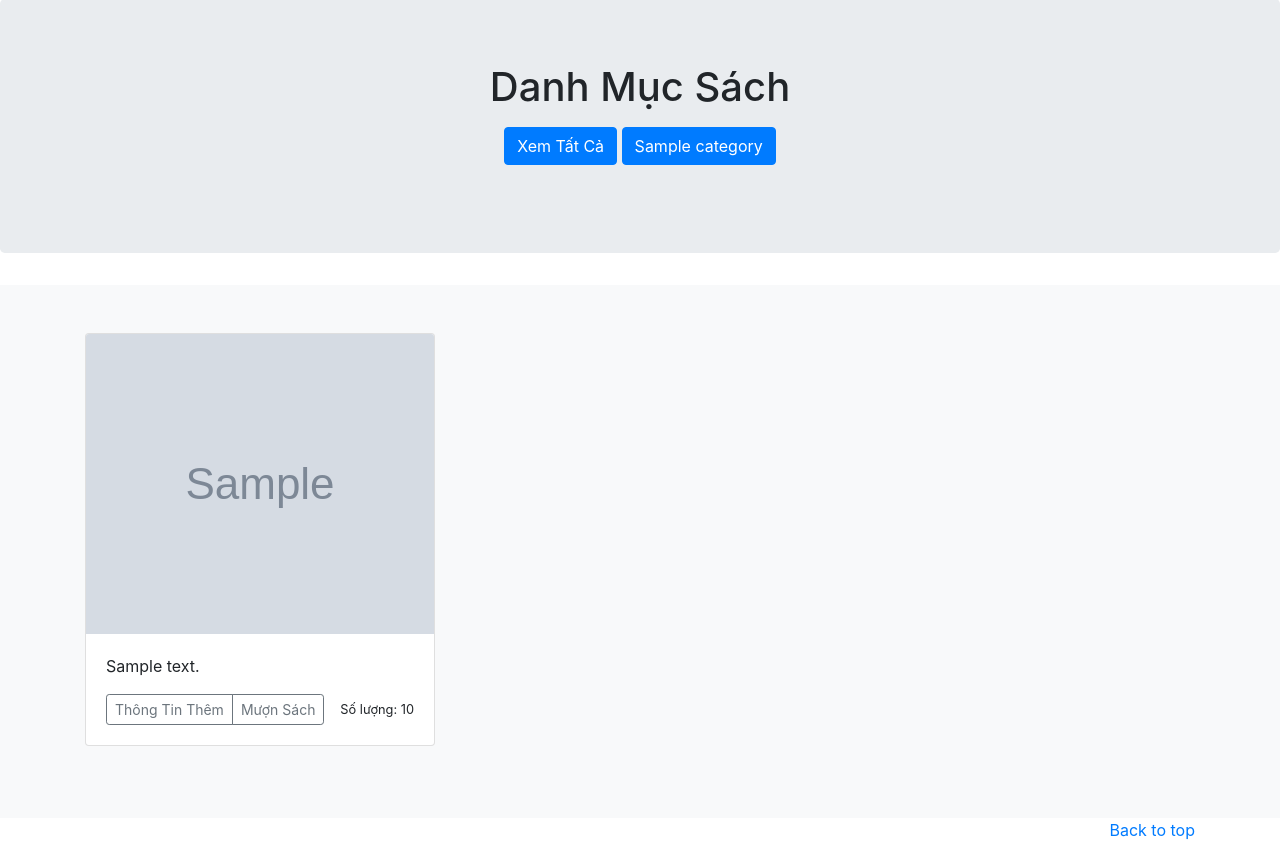
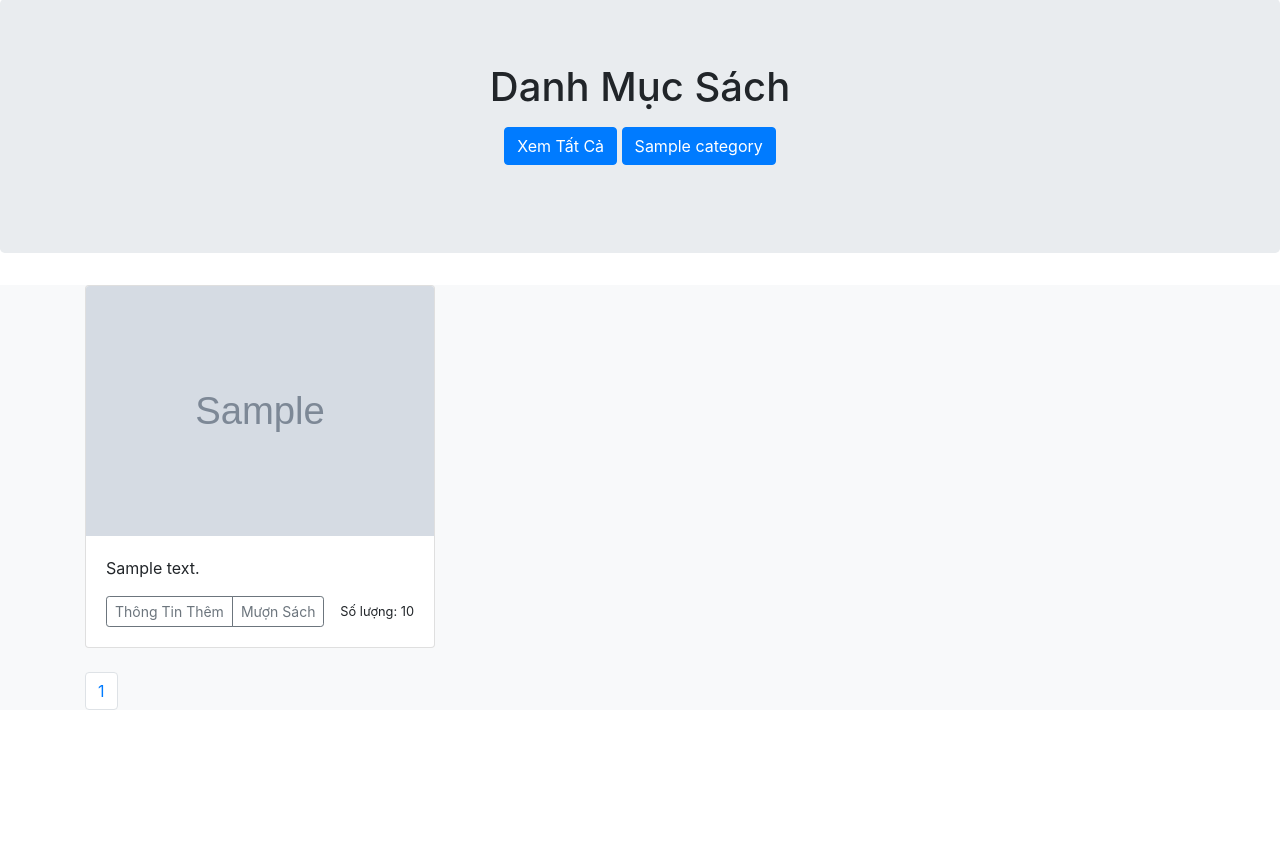
Before and after one commit to huynhtien130998/libarybook, a Django app: page /index/ in a window 1280 px wide. Shown: the part 57-915 px from the top of the page. After the commit the page ends 767 px from the top, so only its background shows below. Run offline with Django 3.2, Linux system fonts and the light colour scheme; tables that the repository leaves empty hold one stand-in row (values such as "Sample post"); grey boxes marked "Sample" are stand-in pictures; some libraries are stand-ins or nearby versions.

Commit message:
update index

```diff
--- a/library/templates/library/index.html
+++ b/library/templates/library/index.html
@@ -1,6 +1,6 @@
 {% extends 'library/base.html' %}
 {% block content %}
-    <main role="main">
+    <main role="main" xmlns="http://www.w3.org/1999/html">
       <section class="jumbotron text-center">
         <div class="container">
           <h1 class="jumbotron-heading">Danh Mục Sách</h1>
@@ -13,13 +13,13 @@
         </div>
       </section>
     </main>
-<div class="album py-5 bg-light">
+<div class="album bg-light">
         <div class="container">
           <div class="row">
-               {% for item in book %}
+               {% for item in paging %}
             <div class="col-md-4">
               <div class="card mb-4 box-shadow">
-                <img class="card-img-top" src="{{ item.image.url }}" height="300" width="150">
+                <img class="card-img-top" src="{{ item.image.url }}" height="250" >
                 <div class="card-body">
                   <p class="card-text">{{ item.description }}</p>
                   <div class="d-flex justify-content-between align-items-center">
@@ -35,13 +35,33 @@
                   {% endfor %}
           </div>
         </div>
-    </div>
+            <div class="container">
+                <ul class="pagination">
+                    {% if paging.has_previous %}
+                        <a class="page-link" href="?page={{ paging.previous_page_number }}"><b>Previous</b></a>
+                    {% endif %}
+
+                    {% for i in paging.paginator.page_range %}
+                            {% if paging.number == i %}
+                                 <li class="page-item"><a class="page-link" href="#">{{ i }}</a></li>
+                                {% else %}
+                                <li><a class="page-link" href="?page={{ i }}">{{ i }}</a></li>
+                            {% endif %}
+                    {% endfor %}
+
+                    {% if paging.has_next %}
+                        <a class="page-link" href="?page={{ paging.next_page_number }}"><b>Next</b></a>
+                    {% endif %}
+                </ul>
+            </div>
+
+
 </div>
-    <footer class="text-muted">
-      <div class="container">
-        <p class="float-right">
-          <a href="#">Back to top</a>
-        </p>
-      </div>
-    </footer>
+{#    <footer class="text-muted">#}
+{#      <div class="container">#}
+{#        <p class="float-right">#}
+{#          <a href="#">Back to top</a>#}
+{#        </p>#}
+{#      </div>#}
+{#    </footer>#}
 {% endblock %}
--- a/library/views.py
+++ b/library/views.py
@@ -2,13 +2,25 @@ from django.shortcuts import render
 from django.template.response import TemplateResponse
 from django.http import HttpResponse
 from .models import Category, Book, Borrower, BorrowBook, Author
+from django.core.paginator import Paginator, EmptyPage, PageNotAnInteger
 
 # Create your views here.
 def index(request):
     bookitem = Book.objects.all()
     cateitem = Category.objects.all()
+
+    paginator = Paginator(bookitem,3)
+    page_Number = request.GET.get('page',1)
+    try:
+        bookpage = paginator.page(page_Number)
+    except PageNotAnInteger:
+        bookpage = paginator.page(1)
+    except EmptyPage:
+        bookpage = paginator.page(paginator.num_pages)
+
     context ={
         'book' : bookitem,
         'category' : cateitem,
+        'paging' : bookpage,
     }
-    return render(request, "library/index.html", context)
+    return render(request, "library/index.html",context)
```
